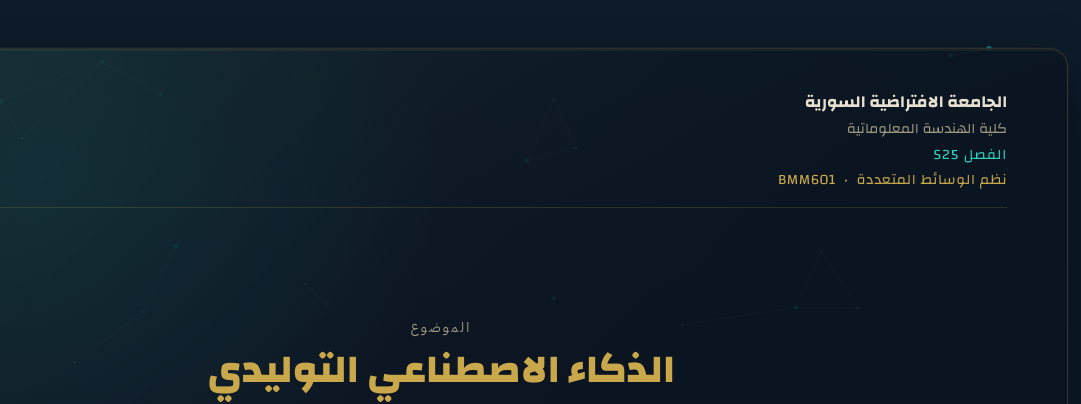
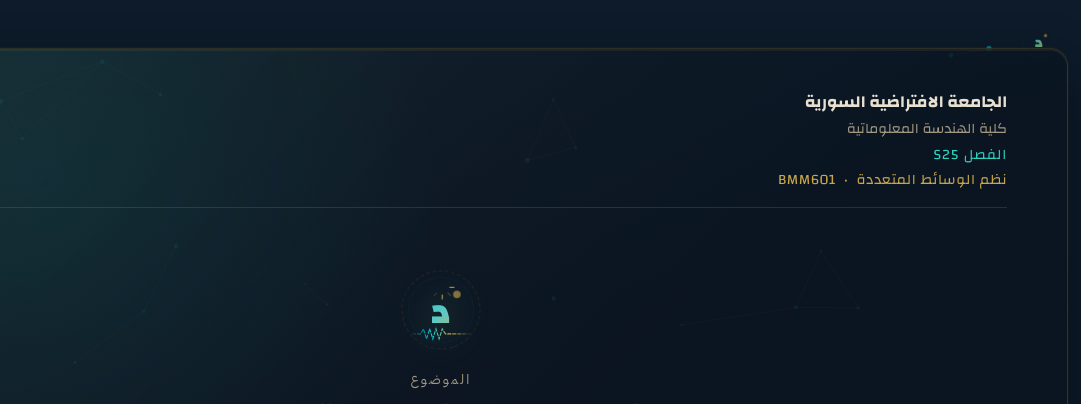
Before and after one commit to Mohammad-Diab/Generative-AI-SVU-S25-BMM601, a plain HTML site: page index.html in a window 1280 px wide. Shown: the top 404 px of the page, 199-1280 px from the left. Drawn offline with Linux system fonts and the light colour scheme.

Commit message:
feat: add brand logo animations and integrate logo into the main layout

```diff
--- a/css/style.css
+++ b/css/style.css
@@ -2701,3 +2701,21 @@
   font-size: 0.82rem;
   color: var(--cream-dim);
 }
+
+/* ── Brand Logo Animations ─────────────────────── */
+@keyframes logoSpin   { to { transform: rotate(360deg); } }
+@keyframes logoSpinR  { to { transform: rotate(-360deg); } }
+@keyframes logoPulse  { 0%,100% { opacity:1; transform:scale(1); } 50% { opacity:.6; transform:scale(1.35); } }
+@keyframes logoSpark  { 0%,100% { transform:rotate(0deg) scale(1); } 50% { transform:rotate(180deg) scale(1.1); } }
+@keyframes logoWave   { to { stroke-dashoffset: -24; } }
+@keyframes logoGlow   { 0%,100% { filter:drop-shadow(0 0 12px rgba(0,201,212,.4)); } 50% { filter:drop-shadow(0 0 24px rgba(201,168,76,.5)); } }
+
+#brand-mark {
+  position: fixed;
+  top: 24px;
+  right: 24px;
+  z-index: 20;
+  opacity: .85;
+  transition: opacity .25s;
+}
+#brand-mark:hover { opacity: 1; }
--- a/index.html
+++ b/index.html
@@ -8,6 +8,8 @@
   <link rel="preconnect" href="https://fonts.gstatic.com" crossorigin/>
   <link href="https://fonts.googleapis.com/css2?family=Changa:wght@400;600;700;800&family=IBM+Plex+Sans+Arabic:wght@300;400;500;700&display=swap" rel="stylesheet"/>
   <link rel="stylesheet" href="css/style.css"/>
+  <link rel="icon" href="img/logo.svg" type="image/svg+xml"/>
+  <link rel="apple-touch-icon" href="img/logo.svg"/>
 </head>
 <body>
 
@@ -15,6 +17,20 @@
 <canvas id="cursor-canvas"></canvas>
 
 <div id="stage">
+
+  <div id="brand-mark">
+    <svg width="36" height="36" viewBox="0 0 140 140" fill="none" xmlns="http://www.w3.org/2000/svg" style="overflow:visible;">
+      <defs>
+        <linearGradient id="bmLg" x1="30" y1="30" x2="110" y2="110" gradientUnits="userSpaceOnUse">
+          <stop offset="0%" stop-color="#00c9d4"/><stop offset="100%" stop-color="#c9a84c"/>
+        </linearGradient>
+      </defs>
+      <circle cx="70" cy="70" r="62" stroke="rgba(201,168,76,0.2)" stroke-width="1.5" fill="none" stroke-dasharray="6 4"
+        style="animation:logoSpin 25s linear infinite; transform-origin:70px 70px;"/>
+      <text x="70" y="90" text-anchor="middle" font-family="Changa,sans-serif" font-size="58" font-weight="800" fill="url(#bmLg)">د</text>
+      <circle cx="72" cy="34" r="5" fill="#c9a84c" style="animation:logoPulse 1.5s ease infinite;"/>
+    </svg>
+  </div>
 
   <div id="slide-counter">
     <span id="current-num">01</span>
@@ -36,6 +52,32 @@
           <img class="cover-logo" src="img/svu-logo.png" alt="SVU Logo" />
         </div>
         <div class="cover-center">
+          <svg width="88" height="88" viewBox="0 0 140 140" fill="none" xmlns="http://www.w3.org/2000/svg"
+            style="animation:logoGlow 3s ease infinite; overflow:visible; margin-bottom:8px;">
+            <defs>
+              <linearGradient id="cvLg" x1="30" y1="30" x2="110" y2="110" gradientUnits="userSpaceOnUse">
+                <stop offset="0%" stop-color="#00c9d4"/><stop offset="55%" stop-color="#5ec9c4"/><stop offset="100%" stop-color="#c9a84c"/>
+              </linearGradient>
+              <linearGradient id="cvWg" x1="20" y1="100" x2="120" y2="100" gradientUnits="userSpaceOnUse">
+                <stop offset="0%" stop-color="#00c9d4" stop-opacity="0"/><stop offset="35%" stop-color="#00c9d4"/><stop offset="65%" stop-color="#c9a84c"/><stop offset="100%" stop-color="#c9a84c" stop-opacity="0"/>
+              </linearGradient>
+            </defs>
+            <circle cx="70" cy="70" r="62" stroke="rgba(201,168,76,0.2)" stroke-width="1" fill="none" stroke-dasharray="6 4"
+              style="animation:logoSpin 25s linear infinite; transform-origin:70px 70px;"/>
+            <circle cx="70" cy="70" r="52" stroke="rgba(0,201,212,0.12)" stroke-width="0.8" fill="none"
+              style="animation:logoSpinR 18s linear infinite; transform-origin:70px 70px;"/>
+            <text x="70" y="90" text-anchor="middle" font-family="Changa,sans-serif" font-size="58" font-weight="800" fill="url(#cvLg)">د</text>
+            <path d="M22 108 L38 108 L42 100 L47 116 L52 100 L57 116 L62 100 L67 116 L72 100 L77 108 L118 108"
+              stroke="url(#cvWg)" stroke-width="1.8" fill="none" stroke-linecap="round" stroke-dasharray="5 3"
+              style="animation:logoWave 1.8s linear infinite;"/>
+            <circle cx="72" cy="34" r="4.5" fill="#c9a84c" style="animation:logoPulse 1.5s ease infinite;"/>
+            <g style="animation:logoSpark 2s ease infinite; transform-origin:72px 34px;">
+              <line x1="72" y1="23" x2="72" y2="17" stroke="#c9a84c" stroke-width="1.5" stroke-linecap="round"/>
+              <line x1="61" y1="34" x2="55" y2="34" stroke="#c9a84c" stroke-width="1.5" stroke-linecap="round"/>
+              <line x1="64" y1="26" x2="60" y2="22" stroke="#c9a84c" stroke-width="1" stroke-linecap="round" opacity="0.7"/>
+              <line x1="80" y1="26" x2="84" y2="22" stroke="#c9a84c" stroke-width="1" stroke-linecap="round" opacity="0.5"/>
+            </g>
+          </svg>
           <div class="cover-topic-label">الموضوع</div>
           <h2 class="cover-topic">الذكاء الاصطناعي التوليدي</h2>
           <div class="cover-divider"></div>
```
Also changed, not shown: img/logo.svg (added).
